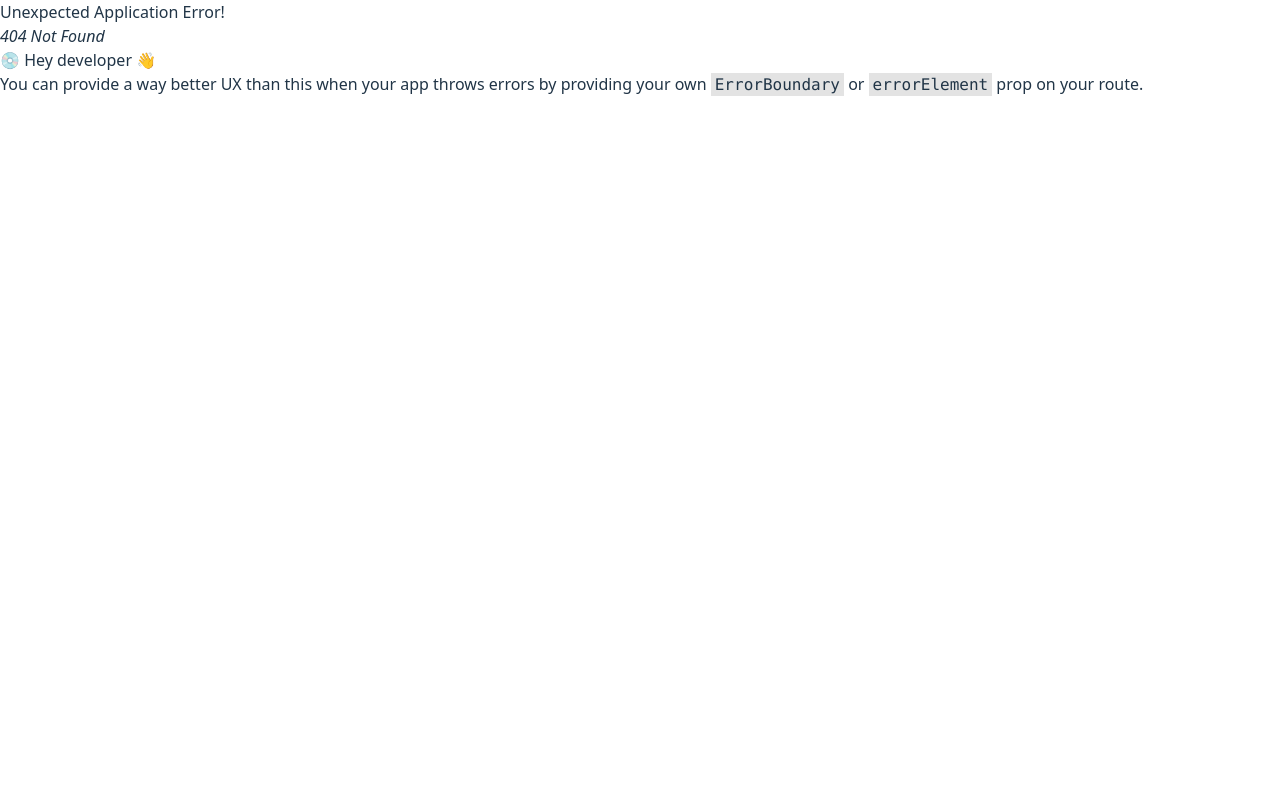
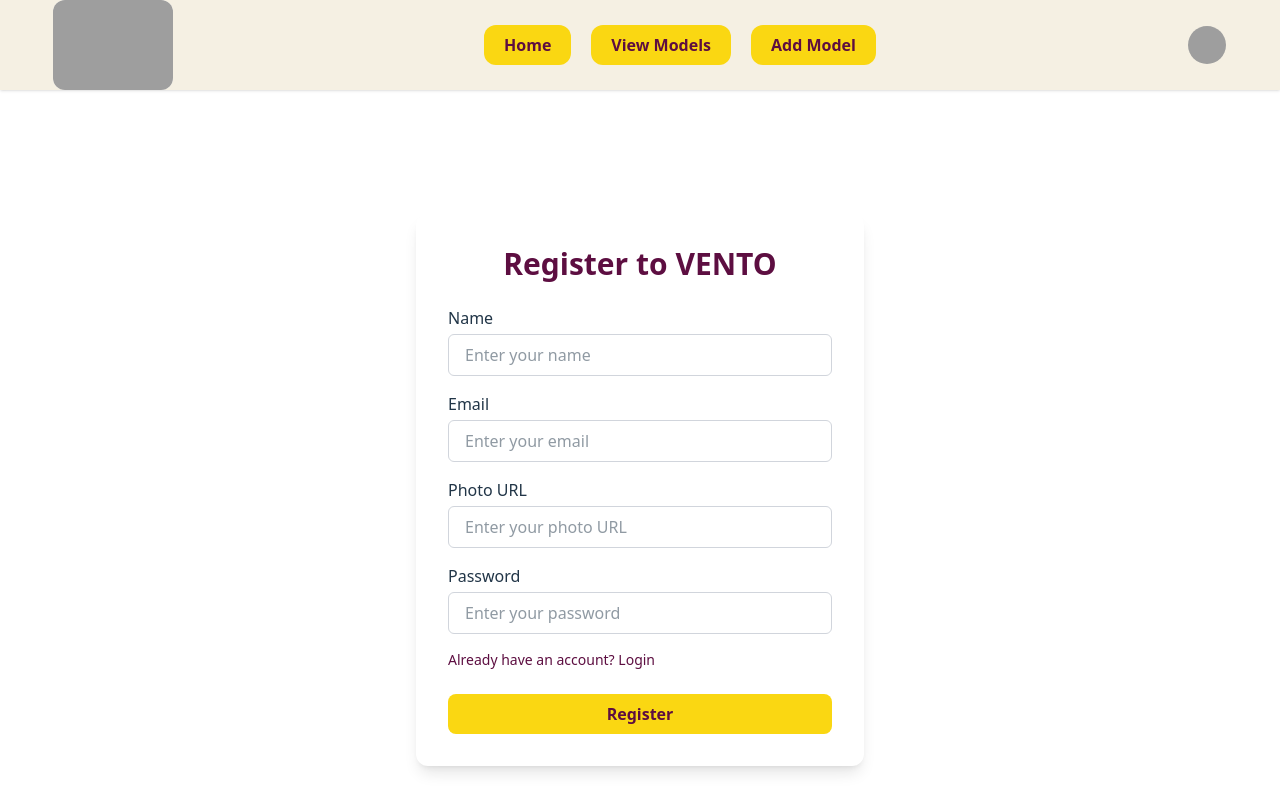
Before and after one commit to MRBRAFI/vento-ai-manager-client, a React (Vite) app: page /register in a window 1280 px wide. Before the commit this address had no page. Shown: the top 800 px of the page. Built offline with nearby package versions, Linux system fonts and the light colour scheme; grey boxes are pictures that could not be loaded.

Commit message:
Finsihed designing the login and register page

```diff
--- a/package.json
+++ b/package.json
@@ -11,6 +11,7 @@
   },
   "dependencies": {
     "@tailwindcss/vite": "^4.1.17",
+    "firebase": "^12.5.0",
     "react": "^19.1.1",
     "react-dom": "^19.1.1",
     "react-icons": "^5.5.0",
--- /dev/null
+++ b/src/Auth/Login.jsx
@@ -0,0 +1,95 @@
+import React, { useState } from "react";
+import { FaEye, FaEyeSlash } from "react-icons/fa";
+import { Link } from "react-router";
+
+const LoginPage = () => {
+  const [email, setEmail] = useState("");
+  const [password, setPassword] = useState("");
+  const [toggle, setToggle] = useState(true);
+
+  const handleLogin = (e) => {
+    e.preventDefault();
+    const email = e.target.email.value;
+    const password = e.target.password.value;
+    console.log("Email:", email);
+    console.log("Password:", password);
+  };
+
+  return (
+    <div className="min-h-screen flex items-center justify-center px-4">
+      <div className="bg-base-300 dark:bg-base-200 p-8 rounded-xl shadow-lg max-w-md w-full">
+        <h1 className="text-2xl md:text-3xl font-bold mb-6 not-dark:text-primary dark:text-secondary text-center">
+          Login to VENTO
+        </h1>
+        <form onSubmit={handleLogin} className="space-y-4">
+          {/* Email Field */}
+          <div>
+            <label className="block mb-1 text-text" htmlFor="email">
+              Email
+            </label>
+            <input
+              id="email"
+              type="email"
+              value={email}
+              onChange={(e) => setEmail(e.target.value)}
+              placeholder="Enter your email"
+              className="w-full px-4 py-2 border border-gray-300 rounded-md focus:outline-none focus:ring-2 focus:ring-primary"
+              required
+            />
+          </div>
+
+          {/* Password Field */}
+          <div className="relative">
+            <label className="block mb-1 text-text" htmlFor="password">
+              Password
+            </label>
+            <input
+              id="password"
+              type={toggle ? "password" : "text"}
+              value={password}
+              onChange={(e) => setPassword(e.target.value)}
+              placeholder="Enter your password"
+              className="w-full px-4 py-2 border border-gray-300 rounded-md focus:outline-none focus:ring-2 focus:ring-primary"
+              required
+            />
+            <div
+              onClick={() => setToggle(!toggle)}
+              className="absolute top-9.5 right-2 cursor-pointer rounded-full"
+            >
+              {toggle ? <FaEye></FaEye> : <FaEyeSlash></FaEyeSlash>}
+            </div>
+          </div>
+
+          {/* Forget Password */}
+          <div className="text-left flex flex-col">
+            <p
+              href="#"
+              className="dark:text-secondary not-dark:text-primary hover:underline text-sm"
+            >
+              Forget Password?
+            </p>
+            <p
+              href="#"
+              className="dark:text-secondary not-dark:text-primary text-sm"
+            >
+              Already Have An Account?{" "}
+              <Link to={"/register"} className=" hover:underline">
+                Register
+              </Link>
+            </p>
+          </div>
+
+          {/* Login Button */}
+          <button
+            type="submit"
+            className="btn-primary w-full py-2 mt-2 font-semibold text-primary"
+          >
+            Login
+          </button>
+        </form>
+      </div>
+    </div>
+  );
+};
+
+export default LoginPage;
--- /dev/null
+++ b/src/Auth/Register.jsx
@@ -0,0 +1,113 @@
+import React, { useState } from "react";
+import { Link } from "react-router";
+import Swal from "sweetalert2";
+
+const RegisterPage = () => {
+  const [name, setName] = useState("");
+  const [email, setEmail] = useState("");
+  const [photo, setPhoto] = useState("");
+  const [password, setPassword] = useState("");
+
+  const handleRegister = (e) => {
+    e.preventDefault();
+    console.log("Name:", name);
+    console.log("Email:", email);
+    console.log("Photo URL:", photo);
+    console.log("Password:", password);
+    Swal("Registration successful!");
+  };
+
+  return (
+    <div className="min-h-screen flex items-center justify-center px-4">
+      <div className="bg-base-300 dark:bg-base-200 p-8 rounded-xl shadow-lg max-w-md w-full">
+        <h1 className="text-2xl md:text-3xl font-bold mb-6 not-dark:text-primary dark:text-secondary text-center">
+          Register to VENTO
+        </h1>
+        <form onSubmit={handleRegister} className="space-y-4">
+          {/* Name Field */}
+          <div>
+            <label className="block mb-1 text-text" htmlFor="name">
+              Name
+            </label>
+            <input
+              id="name"
+              type="text"
+              value={name}
+              onChange={(e) => setName(e.target.value)}
+              placeholder="Enter your name"
+              className="w-full px-4 py-2 border border-gray-300 rounded-md focus:outline-none focus:ring-2 focus:ring-primary"
+              required
+            />
+          </div>
+
+          {/* Email Field */}
+          <div>
+            <label className="block mb-1 text-text" htmlFor="email">
+              Email
+            </label>
+            <input
+              id="email"
+              type="email"
+              value={email}
+              onChange={(e) => setEmail(e.target.value)}
+              placeholder="Enter your email"
+              className="w-full px-4 py-2 border border-gray-300 rounded-md focus:outline-none focus:ring-2 focus:ring-primary"
+              required
+            />
+          </div>
+
+          {/* Photo URL Field */}
+          <div>
+            <label className="block mb-1 text-text" htmlFor="photo">
+              Photo URL
+            </label>
+            <input
+              id="photo"
+              type="text"
+              value={photo}
+              onChange={(e) => setPhoto(e.target.value)}
+              placeholder="Enter your photo URL"
+              className="w-full px-4 py-2 border border-gray-300 rounded-md focus:outline-none focus:ring-2 focus:ring-primary"
+            />
+          </div>
+
+          {/* Password Field */}
+          <div>
+            <label className="block mb-1 text-text" htmlFor="password">
+              Password
+            </label>
+            <input
+              id="password"
+              type="password"
+              value={password}
+              onChange={(e) => setPassword(e.target.value)}
+              placeholder="Enter your password"
+              className="w-full px-4 py-2 border border-gray-300 rounded-md focus:outline-none focus:ring-2 focus:ring-primary"
+              required
+            />
+          </div>
+
+          {/* Already Have Account */}
+          <div className="text-left flex flex-col">
+            <p className="dark:text-secondary not-dark:text-primary text-sm">
+              Already have an account?{" "}
+              <Link to={"/login"} className="hover:underline">
+                Login
+              </Link>
+            </p>
+          </div>
+
+          {/* Register Button */}
+          <button
+            type="submit"
+            className="btn-primary w-full py-2 mt-2 font-semibold text-primary"
+          >
+            Register
+          </button>
+        </form>
+      </div>
+    </div>
+  );
+};
+
+export default RegisterPage;
--- a/src/Components/Router/Router.jsx
+++ b/src/Components/Router/Router.jsx
@@ -1,15 +1,27 @@
 import { createBrowserRouter } from "react-router";
 import Layout from "../Layout/Layout";
 import HomePage from "../../Pages/Home-page/HomePage";
+import ErrorPage from "../../Pages/Error/ErrorPage";
+import LoginPage from "../../Auth/Login";
+import Register from "../../Auth/Register";
 
 const router = createBrowserRouter([
   {
     path: "/",
     element: <Layout></Layout>,
+    errorElement: <ErrorPage></ErrorPage>,
     children: [
       {
         index: true,
         element: <HomePage></HomePage>,
+      },
+      {
+        path: "/login",
+        element: <LoginPage></LoginPage>,
+      },
+      {
+        path: "/register",
+        element: <Register></Register>,
       },
     ],
   },
--- a/src/Components/essentials/Navbar.jsx
+++ b/src/Components/essentials/Navbar.jsx
@@ -14,15 +14,18 @@ const Navbar = () => {
         </div>
         <div>
           <div className="md:flex hidden md:gap-5 gap-2 not-dark:text-white">
-            <button className="not-dark:text-primary text-black font-semibold md:px-5 md:py-2 py-1 px-3 text-xs md:text-base">
+            <Link
+              to={"/"}
+              className="not-dark:text-primary bg-secondary rounded-xl text-black font-semibold md:px-5 md:py-2 py-1 px-3 text-xs md:text-base"
+            >
               Home
-            </button>
-            <button className="not-dark:text-primary text-black font-semibold md:px-5 md:py-2 py-1 px-3 text-xs md:text-base">
+            </Link>
+            <Link className="not-dark:text-primary bg-secondary rounded-xl text-black font-semibold md:px-5 md:py-2 py-1 px-3 text-xs md:text-base">
               View Models
-            </button>
-            <button className="not-dark:text-primary text-black font-semibold md:px-5 md:py-2 py-1 px-3 text-xs md:text-base">
+            </Link>
+            <Link className="not-dark:text-primary bg-secondary rounded-xl text-black font-semibold md:px-5 md:py-2 py-1 px-3 text-xs md:text-base">
               Add Model
-            </button>
+            </Link>
           </div>
           <div className="md:hidden flex ">
             <details className="dropdown">
--- /dev/null
+++ b/src/Pages/Error/ErrorPage.jsx
@@ -0,0 +1,34 @@
+import React from "react";
+import { useNavigate } from "react-router";
+
+const ErrorPage = () => {
+  const navigate = useNavigate();
+
+  return (
+    <div className="min-h-screen flex items-center justify-center bg-gradient">
+      <div className="flex flex-col text-center items-center p-6 max-w-md">
+        <div>
+          <img
+            src="https://media.tenor.com/IVaQ6jAyo1EAAAAM/baby-smieszekprzerupka.gif"
+            alt=""
+            className="rounded-full animate-bounce"
+          />
+        </div>
+        <h1 className="text-6xl font-bold mb-4 not-dark:text-primary dark:text-secondary">
+          404
+        </h1>
+        <p className="text-xl mb-6 text-text">
+          Oops! The page you are looking for does not exist.
+        </p>
+        <button
+          className="btn-primary px-5 py-3 font-semibold text-primary"
+          onClick={() => navigate("/")}
+        >
+          Go Home
+        </button>
+      </div>
+    </div>
+  );
+};
+
+export default ErrorPage;
```
Also changed, not shown: 1 other file (tests, documents, lock files or other folders).
